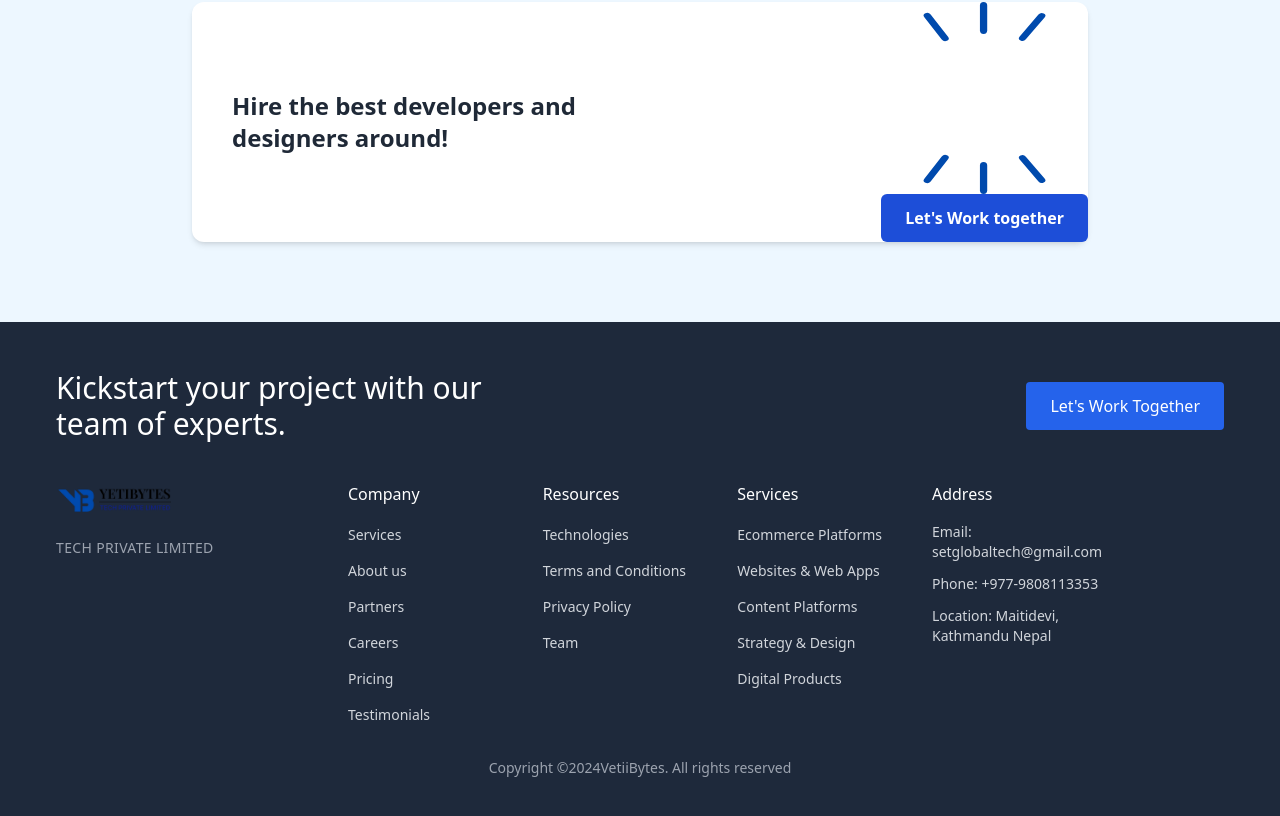
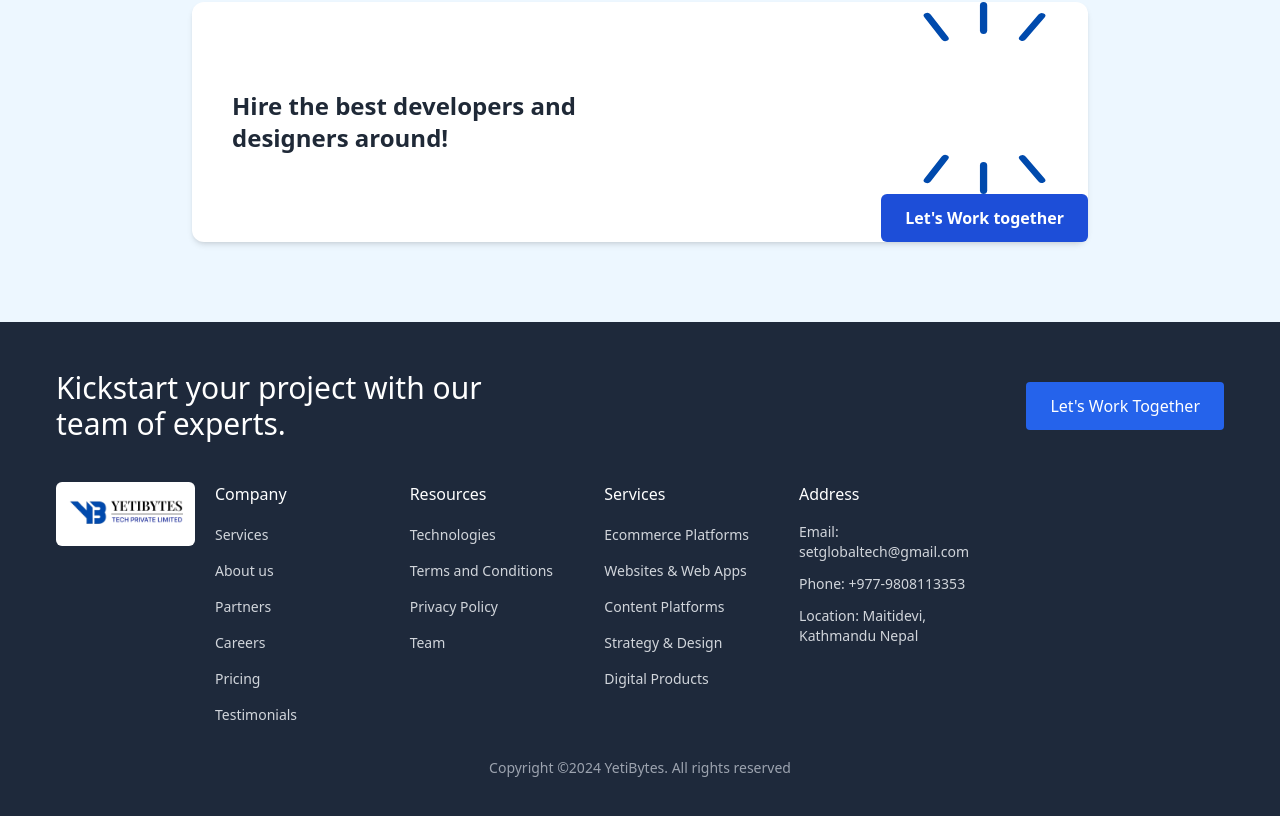
Before and after one commit to kritikasapkota20/Yetibytes, a React (Vite) app in the folder YetibytesFrontend/: page / in a window 1280 px wide. Shown: the part 4574-5390 px from the top of the page. Built offline with nearby package versions, Linux system fonts and the light colour scheme.

Commit message:
WIP: Update Header.jsx before switching to chandu

```diff
--- a/YetibytesFrontend/src/Components/Footer.jsx
+++ b/YetibytesFrontend/src/Components/Footer.jsx
@@ -3,7 +3,7 @@
 
 const Footer = () => {
   const company = {
-    name: "VetiiBytes",
+    name: "YetiBytes",
     tagline: "TECH PRIVATE LIMITED",
     logo: Logo,
   };
@@ -60,15 +60,17 @@
         </div>
 
         <div className="flex flex-wrap">
-          <div className="w-full md:w-1/4 mb-8 md:mb-0">
-            <div className="mb-4">
+          <div className="w-fit mb-8 md:mb-0 md:mr-5">
+            <div className="mb-4
+            rounded-md p-3 bg-white
+             ">
               <img
                 src={company.logo}
                 alt={`${company.name} Logo`}
-                className="h-10"
+                className="h-10   "
               />
             </div>
-            <div className="text-gray-400 text-sm uppercase tracking-wide">{company.tagline}</div>
+            {/* <div className="text-gray-400 text-sm uppercase tracking-wide">{company.tagline}</div> */}
           </div>
 
           {footerLinks.map((column, index) => (
@@ -102,7 +104,7 @@
         <div className="border-gray-700 my-8" />
         <div className="text-center">
           <div className="text-gray-400 text-sm">
-            Copyright ©2024{company.name}. All rights reserved
+            Copyright ©2024 {company.name}. All rights reserved
           </div>
         </div>
       </div>
--- a/YetibytesFrontend/src/Components/Header.jsx
+++ b/YetibytesFrontend/src/Components/Header.jsx
@@ -19,7 +19,7 @@
             <img
               src={yetibyteslogo}
               alt="Yetibytes Logo"
-              className="h-[66px] w-[190px] cursor-pointer"
+              className="h-[66px] w-[190px] cursor-pointer "
             />
           </Link>
         </div>
```
Also changed, not shown: 1 other file (tests, documents, lock files or other folders).
